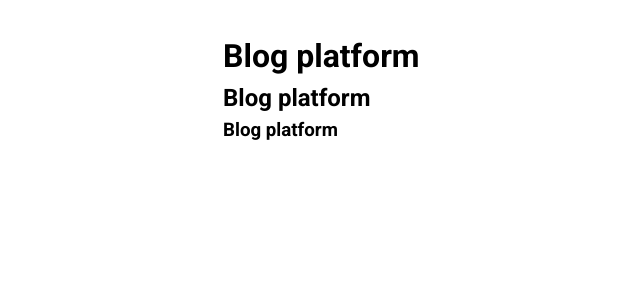
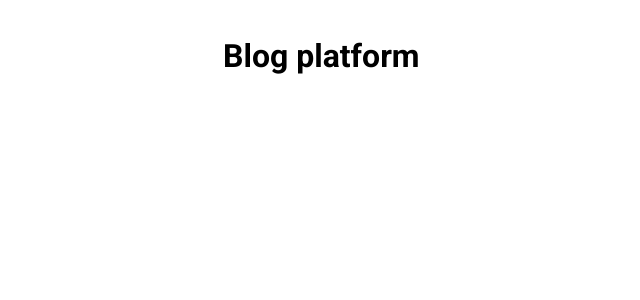
Before and after one commit to VladislavOstudin/Blog_platform, a React (Vite) app: page / in a window 1280 px wide. Shown: the top 300 px of the page, without its empty margins (8-648 px from the left). Built offline with nearby package versions, Linux system fonts and the light colour scheme.

Commit message:
test husky

```diff
--- a/src/components/App/App.jsx
+++ b/src/components/App/App.jsx
@@ -4,8 +4,6 @@ export default function App() {
   return (
     <main>
       <h1>Blog platform</h1>
-      <h2>Blog platform</h2>
-      <h3>Blog platform</h3>
     </main>
   )
 }
```
